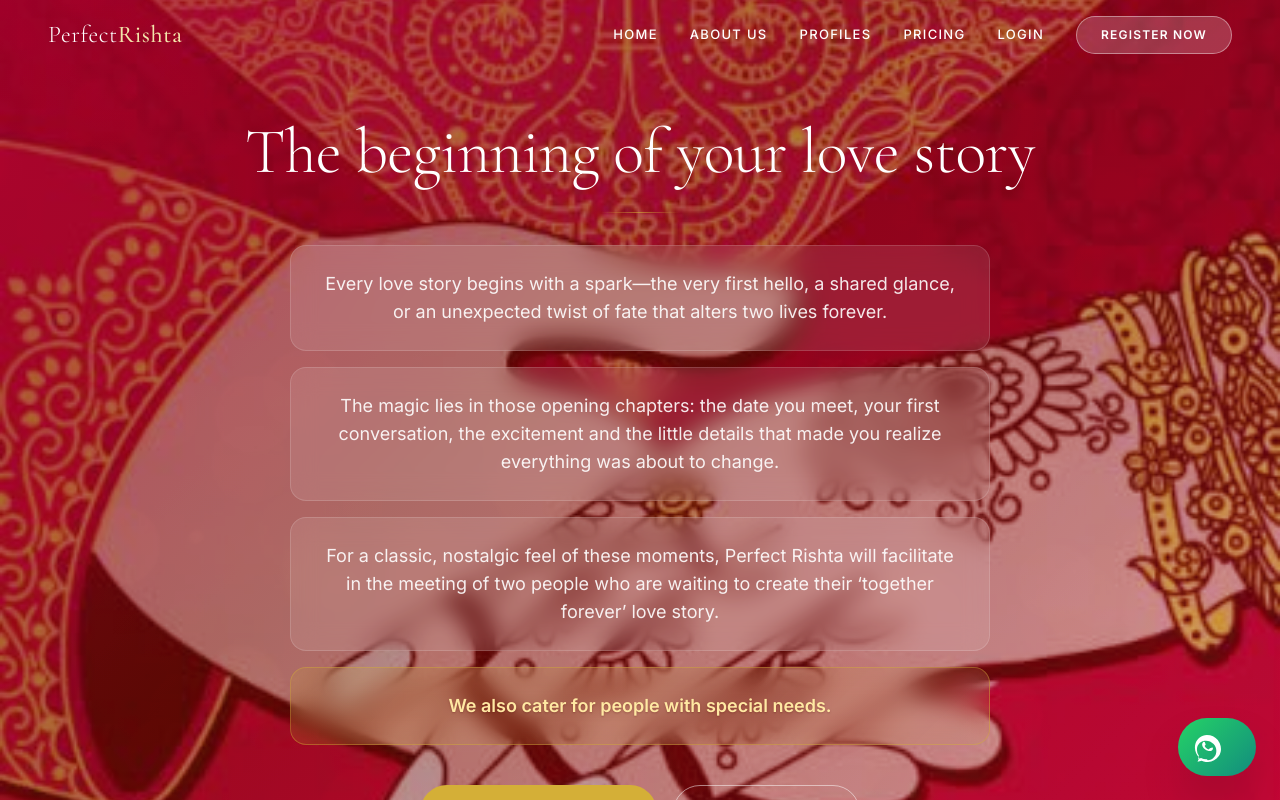
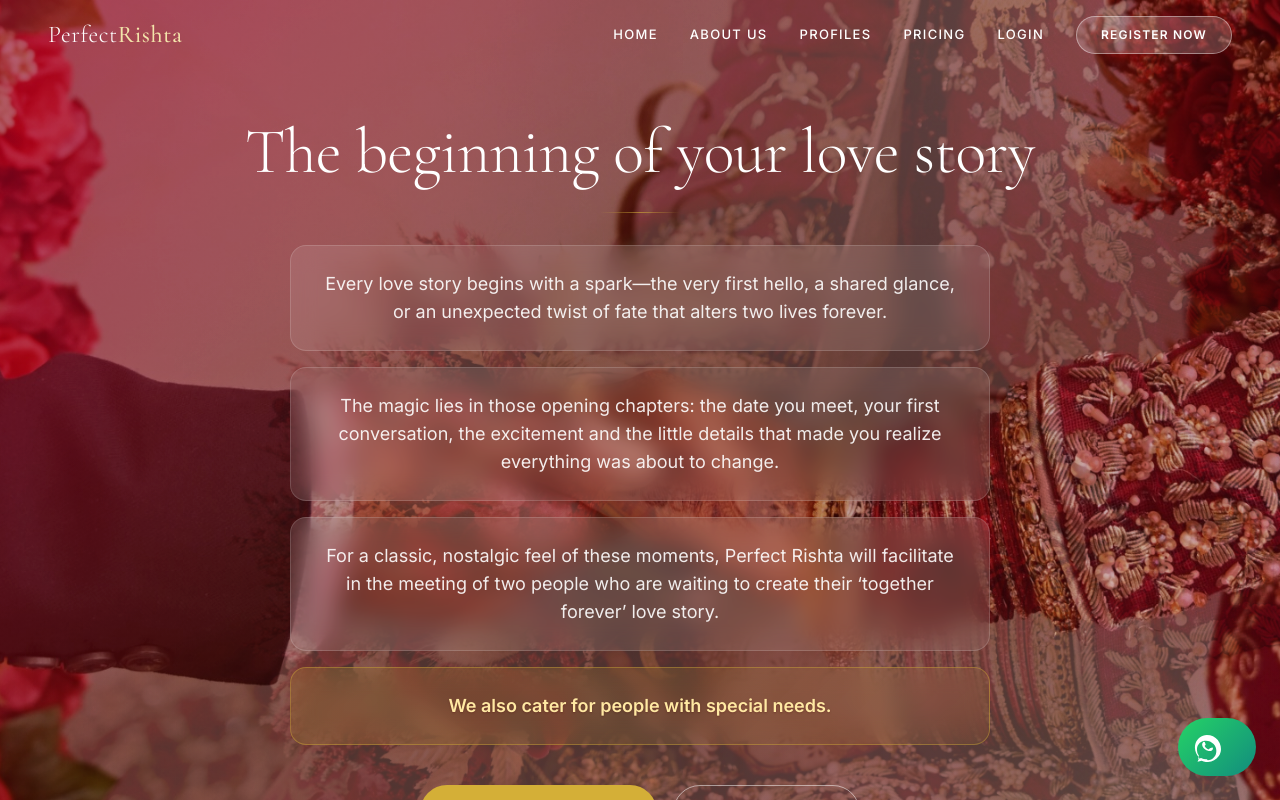
Before and after one commit to Farjaadrizvi110/perfectrishaUifinal, a React (Vite) app: page / in a window 1280 px wide. Shown: the top 800 px of the page. Built offline with nearby package versions, Linux system fonts and the light colour scheme.

Commit message:
Replace hero AI images with real wedding photos (holding hands + bouquet)

```diff
--- a/src/sections/HeroHome.tsx
+++ b/src/sections/HeroHome.tsx
@@ -46,12 +46,12 @@ export default function HeroHome() {
     <section id="hero" ref={sectionRef} className="relative w-full overflow-hidden" style={{ minHeight: '100vh' }}>
       {/* Background layers */}
       <div className="absolute inset-0 z-0">
-        <img src="/images/hero-henna.jpg" alt="Bride and groom hands with henna" className="w-full h-full object-cover" />
+        <img src="/images/hero-couple-hands.jpg" alt="Muslim groom and bride holding hands on wedding day in traditional maroon and gold attire with henna" className="w-full h-full object-cover" loading="eager" fetchPriority="high" />
         <div
           className="absolute inset-0"
           style={{ background: 'linear-gradient(135deg, rgba(128, 0, 32, 0.72) 0%, rgba(74, 4, 4, 0.55) 40%, rgba(128, 0, 32, 0.35) 100%)' }}
         />
-        <img src="/images/bg-bokeh.jpg" alt="" className="absolute inset-0 w-full h-full object-cover opacity-25 mix-blend-overlay" />
+        <img src="/images/hero-bouquet-lap.jpg" alt="Red rose bridal bouquet resting on bride's maroon and gold lehenga lap on wedding day" className="absolute inset-0 w-full h-full object-cover opacity-25 mix-blend-overlay" loading="eager" fetchPriority="auto" />
       </div>
 
       {/* Content */}
```
Also changed, not shown: public/images/hero-bouquet-lap.jpg (added), public/images/hero-couple-hands.jpg (added).
